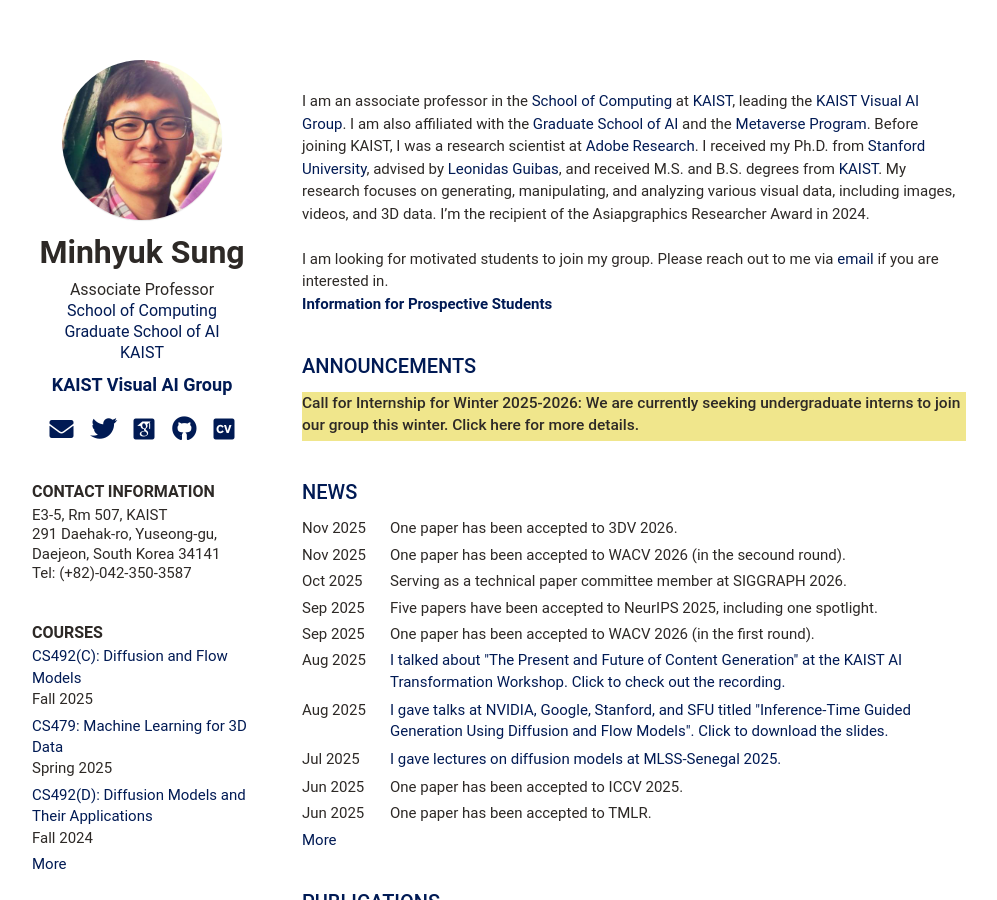
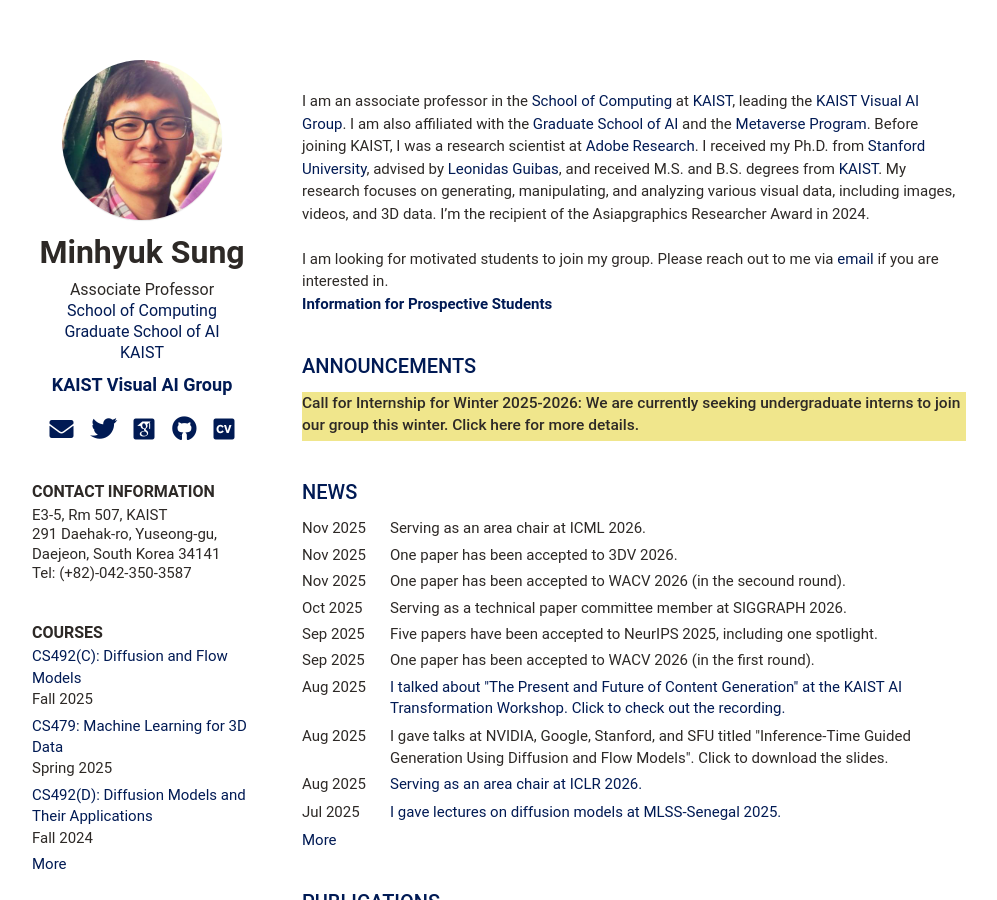
Before and after one commit to mhsung/mhsung.github.io, a Jekyll site: the page built from index.html, in a window 1280 px wide and 900 px high. Shown: the whole window, without its empty margins (126-1123 px from the left). Built offline with Jekyll 4.4.1, drawn with Linux system fonts in a browser that asks for light colours; some web fonts are replaced.

Commit message:
Updated.

```diff
--- a/_data/news.yml
+++ b/_data/news.yml
@@ -1,4 +1,6 @@
 news:
+    - title: "Serving as an area chair at ICML 2026."
+      time: Nov 2025
     - title: "One paper has been accepted to 3DV 2026."
       time: Nov 2025
     - title: "One paper has been accepted to WACV 2026 (in the secound round)."
@@ -13,6 +15,8 @@
       time: Aug 2025
       link: https://www.youtube.com/watch?v=148A4I1dJ4U
     - title: "I gave talks at NVIDIA, Google, Stanford, and SFU titled \"Inference-Time Guided Generation Using Diffusion and Flow Models\". Click to download the slides."
+      time: Aug 2025
+    - title: "Serving as an area chair at ICLR 2026."
       time: Aug 2025
       link: https://drive.google.com/file/d/1zexSlwFvJiuDY2ye2e2lwAurSlGM2F1l/view?pli=1
     - title: "I gave lectures on diffusion models at MLSS-Senegal 2025."
```
